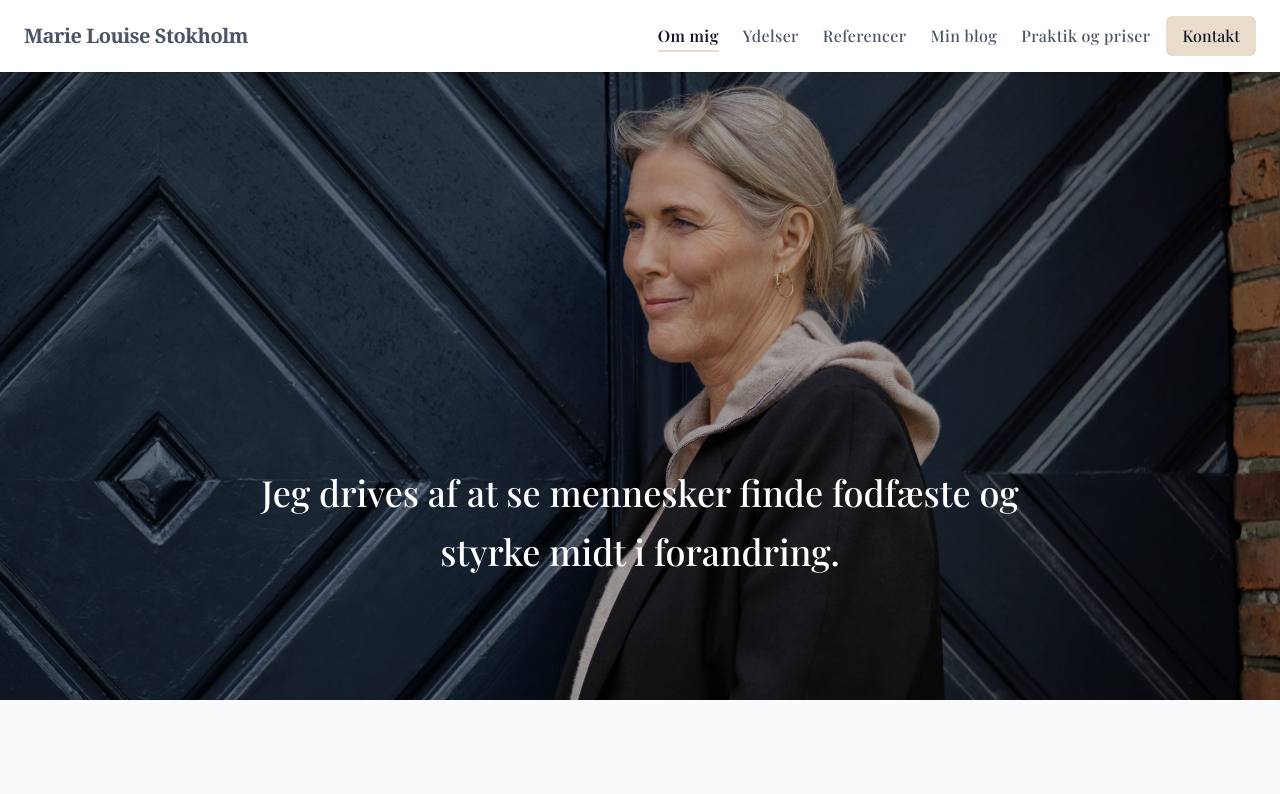
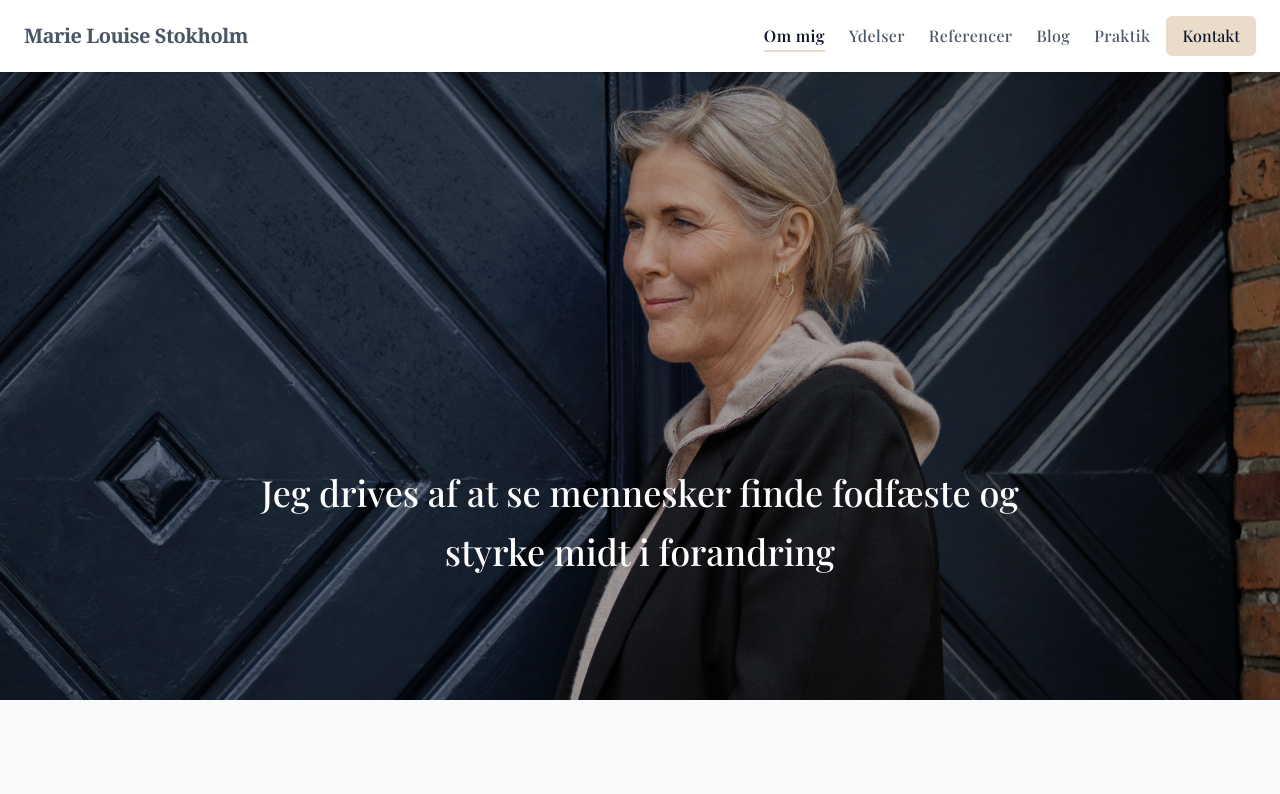
Before and after one commit to nordic-agency/marielouisestokholm, a Next.js app: page /om-mig in a window 1280 px wide. Shown: the top 794 px of the page. Built offline with nearby package versions, Linux system fonts and the light colour scheme; no server answers.

Commit message:
Update navigation labels, remove login protection, adjust hero image positioning, and remove period from about page heading

```diff
--- a/src/app/om-mig/page.tsx
+++ b/src/app/om-mig/page.tsx
@@ -22,7 +22,7 @@ export default function AboutPage() {
         <div className="relative z-10 h-full flex items-end justify-center px-6 pb-16 md:pb-24">
           <div className="max-w-4xl mx-auto text-center">
             <p className="text-2xl md:text-4xl leading-relaxed text-white font-medium px-8 py-6 inline-block">
-              Jeg drives af at se mennesker finde fodfæste<br className="md:hidden" /> og styrke midt i forandring.
+              Jeg drives af at se mennesker finde fodfæste<br className="md:hidden" /> og styrke midt i forandring
             </p>
           </div>
         </div>
--- a/src/app/page.tsx
+++ b/src/app/page.tsx
@@ -53,7 +53,7 @@ export default function Home() {
           src="/images/picture-1.png"
           alt="Marie Louise Stokholm forsidebillede"
           fill
-          className="object-cover md:object-[center_25%] object-center"
+          className="object-cover md:object-[center_10%] object-center"
           priority
           sizes="100vw"
         />
--- a/src/components/Header.tsx
+++ b/src/components/Header.tsx
@@ -68,7 +68,7 @@ export default function Header() {
                        : 'hover:text-gray-900'
                    }`}
                  >
-                   Min blog
+                   Blog
                  </Link>
                  <Link
                    href="/praktik-og-priser"
@@ -78,7 +78,7 @@ export default function Header() {
                        : 'hover:text-gray-900'
                    }`}
                  >
-                   Praktik og priser
+                   Praktik
                  </Link>
                </nav>
         <Link
@@ -145,7 +145,7 @@ export default function Header() {
                        : 'text-gray-700 font-medium hover:text-gray-900 hover:bg-gray-50'
                    }`}
                  >
-                   Min blog
+                   Blog
                  </Link>
                  <Link
                    href="/praktik-og-priser"
@@ -156,7 +156,7 @@ export default function Header() {
                        : 'text-gray-700 font-medium hover:text-gray-900 hover:bg-gray-50'
                    }`}
                  >
-                   Praktik og priser
+                   Praktik
                  </Link>
                  <div className="pt-4 mt-2 border-t border-gray-200">
                    <Link
--- a/src/middleware.ts
+++ b/src/middleware.ts
@@ -2,39 +2,7 @@ import { NextResponse } from 'next/server'
 import type { NextRequest } from 'next/server'
 
 export function middleware(req: NextRequest) {
-  const { pathname } = req.nextUrl
-
-  // Tillad assets, favicon og login siden
-  if (
-    pathname.startsWith('/_next') ||
-    pathname.startsWith('/favicon') ||
-    pathname.startsWith('/icon') ||
-    pathname.startsWith('/login') ||
-    pathname.startsWith('/api/auth') ||
-    pathname.startsWith('/images') ||
-    pathname.startsWith('/studio')
-  ) {
-    return NextResponse.next()
-  }
-
-  // Tillad bots og crawlers (social media, search engines) at se siden
-  const userAgent = req.headers.get('user-agent') || ''
-  const isBot = /bot|crawler|spider|crawling|facebookexternalhit|LinkedInBot|Twitterbot|WhatsApp|Slackbot|SkypeUriPreview|Applebot|Googlebot|Bingbot/i.test(userAgent)
-
-  if (isBot) {
-    return NextResponse.next()
-  }
-
-  // Tjek om brugeren er logget ind
-  const isLoggedIn = req.cookies.get('authenticated')?.value === 'true'
-
-  if (!isLoggedIn) {
-    // Redirect til login siden hvis ikke logget ind
-    const url = req.nextUrl.clone()
-    url.pathname = '/login'
-    return NextResponse.redirect(url)
-  }
-
+  // Tillad alle requests - ingen login beskyttelse
   return NextResponse.next()
 }
 
```
Also changed, not shown: 1 other file (tests, documents, lock files or other folders).
